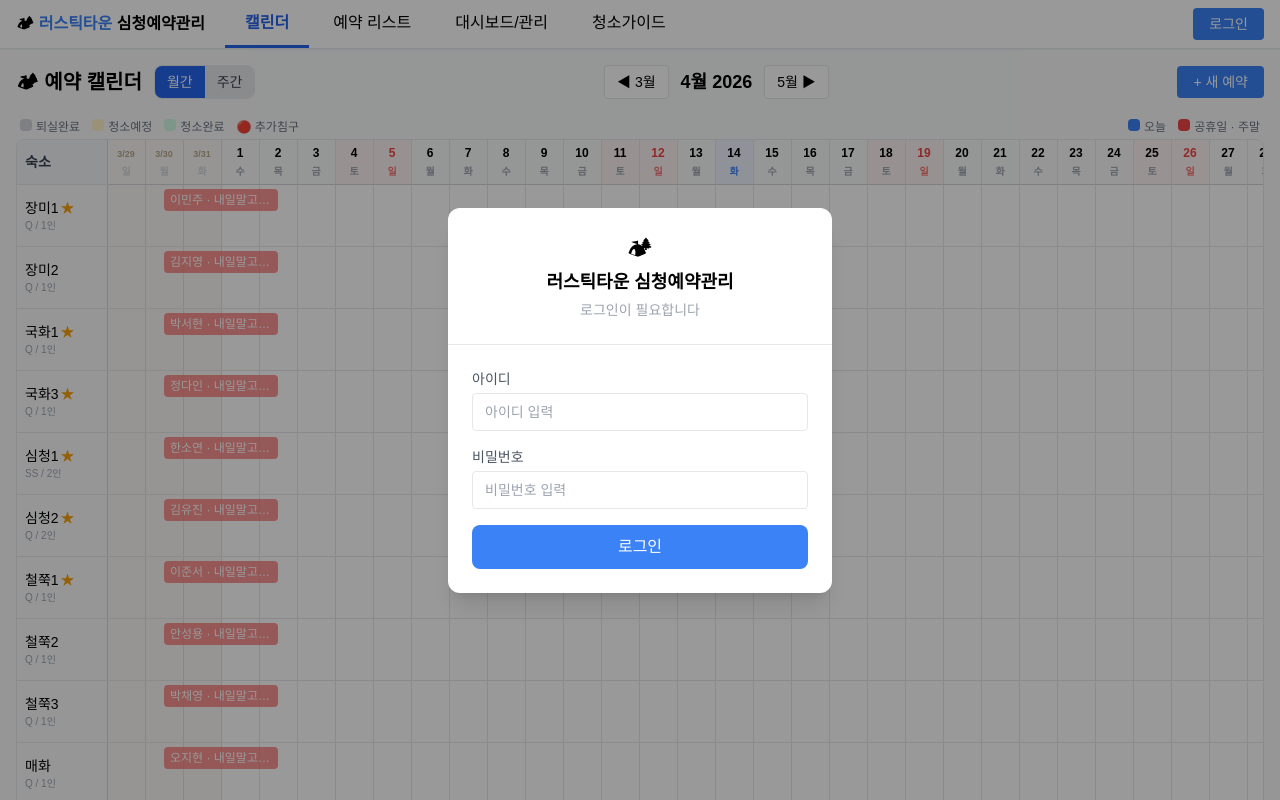
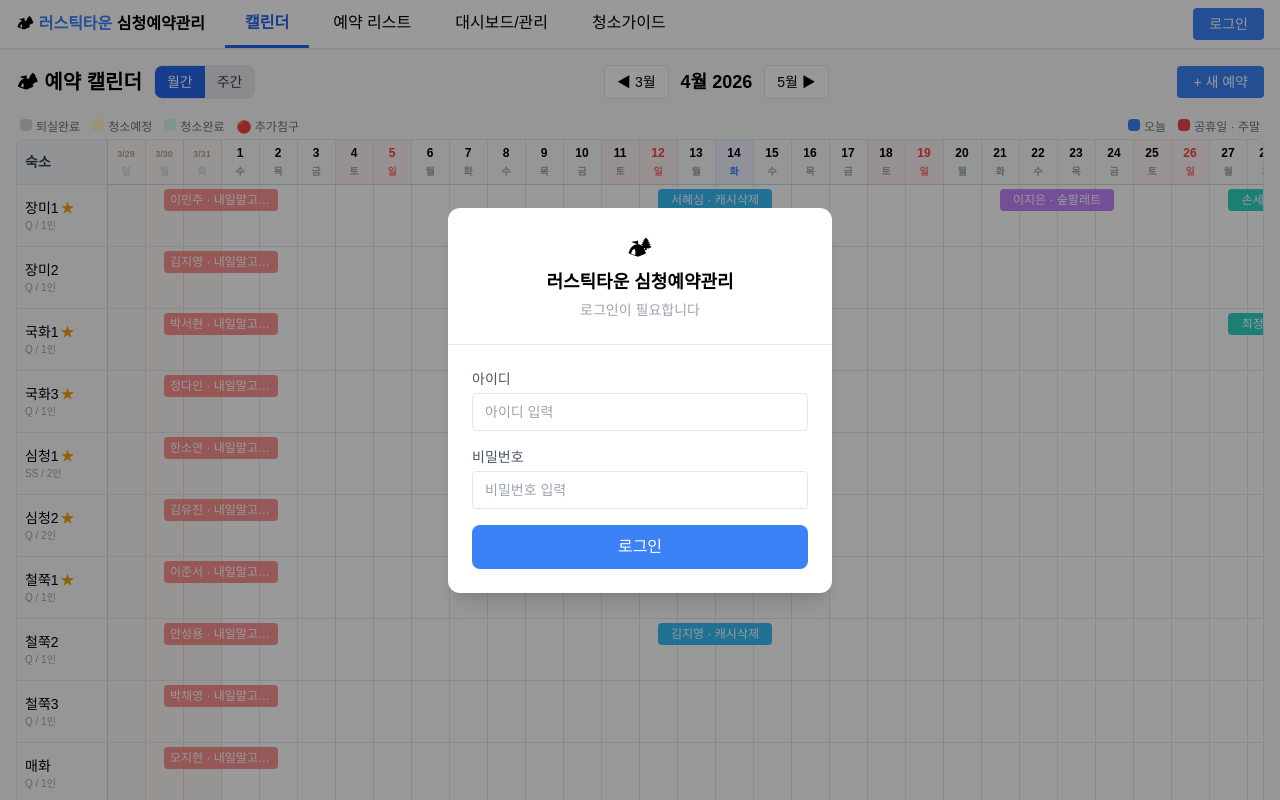
Before and after one commit to sz-source/rustictown-reservation, a website: page index.html in a window 1280 px wide. Shown: the top 800 px of the page. Drawn offline with nearby package versions, Linux system fonts and the light colour scheme.

Commit message:
Add April program reservations from Monday.com
- 캐시삭제 (4/12~15): 11 guests
- To-Do List 휴식 (4/15~18): 4 guests
- 숲의 팔레트 (4/21~24): 1 guest
- Pipeline (4/27~30): 2 guests

Co-Authored-By: Claude Opus 4.6 <noreply@anthropic.com>

```diff
--- a/index.html
+++ b/index.html
@@ -1079,6 +1079,31 @@
       { guest: '황신희', room: '토란', ci: 30, co: 33, pgm: '🌲 내일말고지금', count: 1, status: '예약승인안내' },
       { guest: '송예진', room: '산내음', ci: 30, co: 33, pgm: '🌲 내일말고지금', count: 1, status: '예약승인안내' },
       { guest: '임태현', room: '하이파이브 201호', ci: 30, co: 33, pgm: '🌲 내일말고지금', count: 1, status: '예약승인안내' },
+
+      // Program 6: 🧘 나를 위한 캐시 삭제 (4/12 ~ 4/15) — 11명
+      { guest: '서혜심', room: '장미1', ci: 43, co: 46, pgm: '🧘 나를 위한 캐시 삭제', count: 1, status: '이용중' },
+      { guest: '이하림', room: '장미2', ci: 43, co: 46, pgm: '🧘 나를 위한 캐시 삭제', count: 1, status: '이용중' },
+      { guest: '이항심', room: '국화1', ci: 43, co: 46, pgm: '🧘 나를 위한 캐시 삭제', count: 1, status: '이용중' },
+      { guest: '강정수', room: '국화3', ci: 43, co: 46, pgm: '🧘 나를 위한 캐시 삭제', count: 1, status: '이용중' },
+      { guest: '정지유', room: '심청1', ci: 43, co: 46, pgm: '🧘 나를 위한 캐시 삭제', count: 1, status: '이용중' },
+      { guest: '김성주(작가)', room: '심청2', ci: 43, co: 46, pgm: '🧘 나를 위한 캐시 삭제', count: 2, status: '이용중', guests: [{name:'김성주(작가)'},{name:'김성주(피디)'}] },
+      { guest: '이유미', room: '철쭉1', ci: 43, co: 46, pgm: '🧘 나를 위한 캐시 삭제', count: 1, status: '이용중' },
+      { guest: '김지영', room: '철쭉2', ci: 43, co: 46, pgm: '🧘 나를 위한 캐시 삭제', count: 1, status: '이용중' },
+      { guest: '김리나', room: '산내음', ci: 43, co: 46, pgm: '🧘 나를 위한 캐시 삭제', count: 1, status: '이용중' },
+      { guest: '서혜선', room: '토란', ci: 44, co: 46, pgm: '🧘 나를 위한 캐시 삭제', count: 1, status: '이용중' },
+
+      // Program 7: ☕ To-Do List는 잠시 휴식 중 (4/15 ~ 4/18) — 4명
+      { guest: '염지현', room: '장미1', ci: 46, co: 49, pgm: '☕ To-Do List는 잠시 휴식 중', count: 1, status: '3일전안내' },
+      { guest: '최소원', room: '국화1', ci: 46, co: 49, pgm: '☕ To-Do List는 잠시 휴식 중', count: 1, status: '3일전안내' },
+      { guest: '이대섭', room: '국화3', ci: 46, co: 49, pgm: '☕ To-Do List는 잠시 휴식 중', count: 1, status: '3일전안내' },
+      { guest: '서수윤', room: '심청1', ci: 46, co: 49, pgm: '☕ To-Do List는 잠시 휴식 중', count: 1, status: '3일전안내' },
+
+      // Program 7: 🎨 숲의 팔레트 (4/21 ~ 4/24) — 1명
+      { guest: '이지은', room: '장미1', ci: 52, co: 55, pgm: '🎨 숲의 팔레트', count: 1, status: '신규' },
+
+      // Program 8: 🔧 Pipeline(파이프라인) (4/27 ~ 4/30) — 2명
+      { guest: '손세아', room: '장미1', ci: 58, co: 61, pgm: '🔧 Pipeline(파이프라인)', count: 1, status: '신규' },
+      { guest: '최정연', room: '국화1', ci: 58, co: 61, pgm: '🔧 Pipeline(파이프라인)', count: 1, status: '신규' },
     ];
 
     // 추가침구: 먼데이 데이터 기반 (res.extraBedding 문자열)
```
